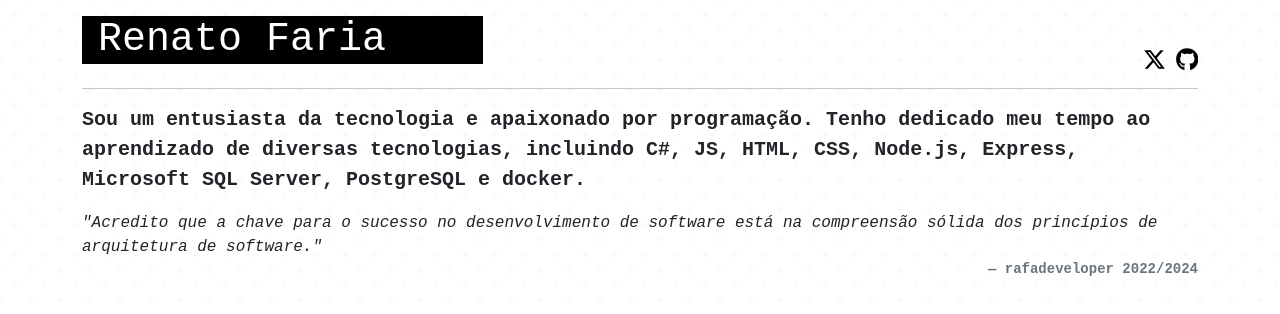
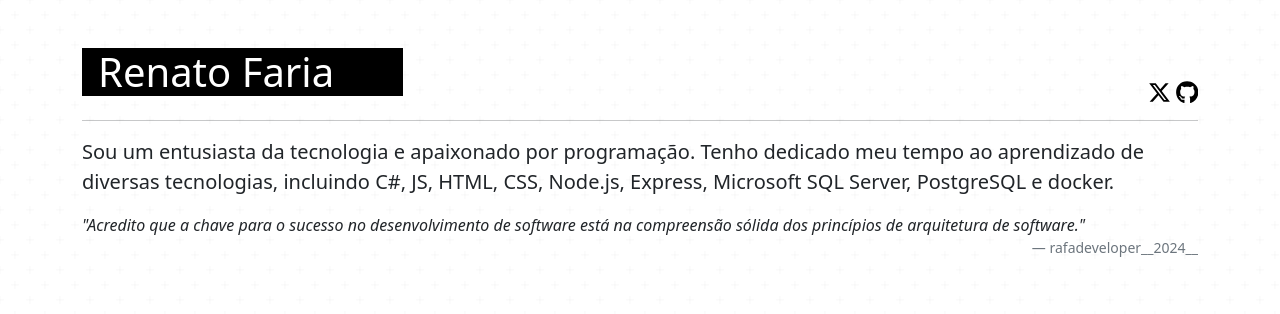
Before and after one commit to rfariadev/git-page, a plain HTML site: page index.html in a window 1280 px wide. Drawn offline with nearby package versions, Linux system fonts and the light colour scheme.

Commit message:
full update

```diff
--- a/assets/css/style.css
+++ b/assets/css/style.css
@@ -35,13 +35,13 @@ body {
         #ffffff28 1.2000000000000002px
       ) -0.6000000000000001px 0;
   background-size: 30px 30px, 30px 30px, 15px 15px, 15px 15px;
-  font-family: "Courier New", Courier, monospace !important;
+  font-family: 'Segoe UI', Tahoma, Geneva, Verdana, sans-serif;
 }
 
 h1.title {
   background-color: black;
   color: white;
-  width: 401px;
+  width: 321px;
 }
 footer {
 }
--- a/index.html
+++ b/index.html
@@ -14,7 +14,7 @@
   <div class="container">
     <div class="row">
       <div class="col-12 col-md-12 col-sm-12">
-        <div class="mt-3">
+        <div class="mt-5">
           <div class="d-flex justify-content-between align-items-end">
             <h1 class="title px-3">Renato Faria</h1>
             <div>
@@ -33,7 +33,7 @@
             </div>
           </div>
           <hr />
-          <p class="lead fs-5 fw-bold">
+          <p class="lead">
             Sou um entusiasta da tecnologia e apaixonado por programação.
             Tenho dedicado meu tempo ao aprendizado de diversas tecnologias,
             incluindo C#, JS, HTML, CSS, Node.js, Express, Microsoft SQL
@@ -49,8 +49,8 @@
     </div>
 
     <section>
-      <footer class="modal-footer blockquote-footer fw-bold">
-        rafadeveloper 2022/<span class="" id="dateNow"></span>
+      <footer class="modal-footer blockquote-footer">
+        rafadeveloper__<span class="" id="dateNow"></span>__
       </footer>
     </section>
   </div>
```
